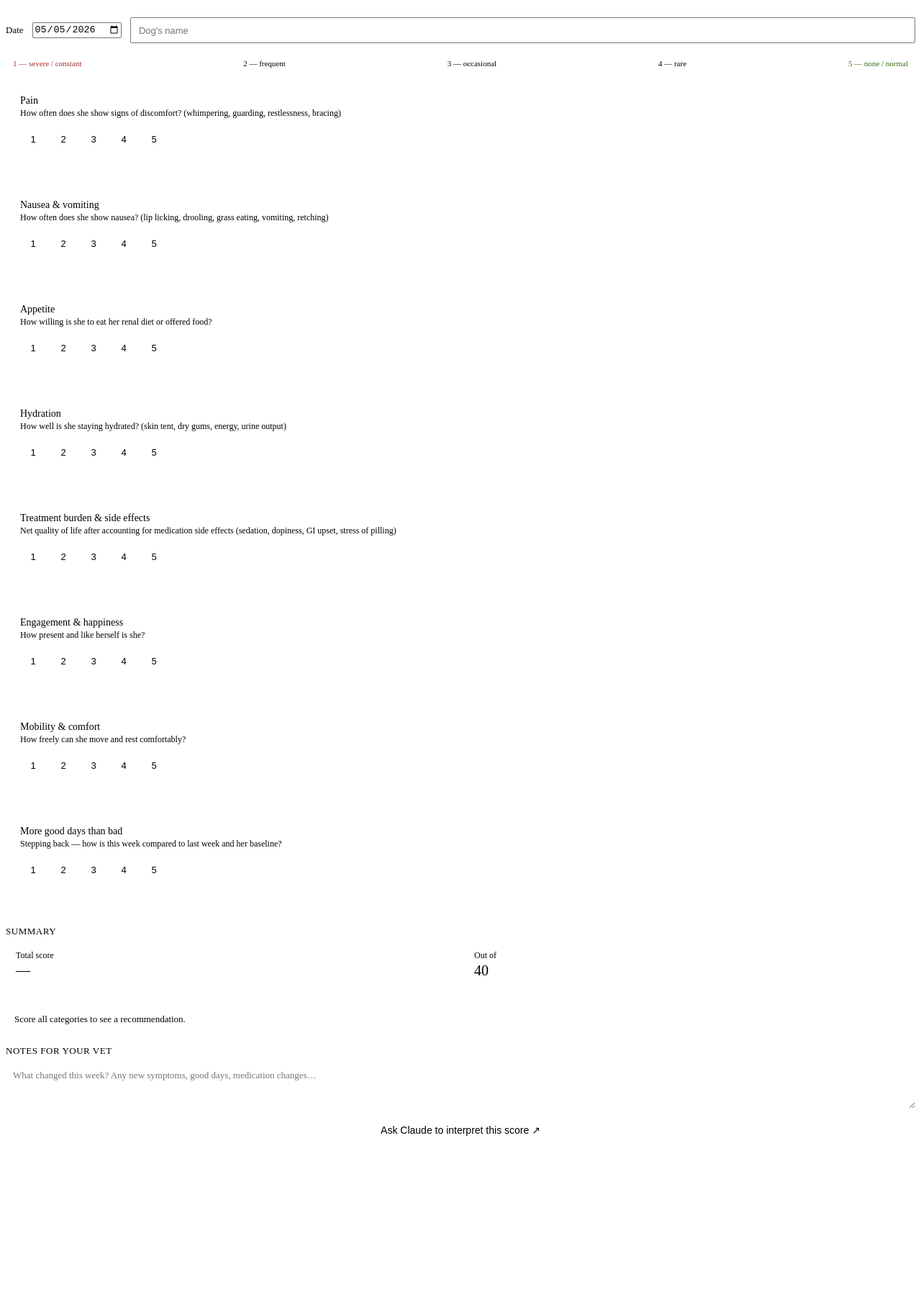
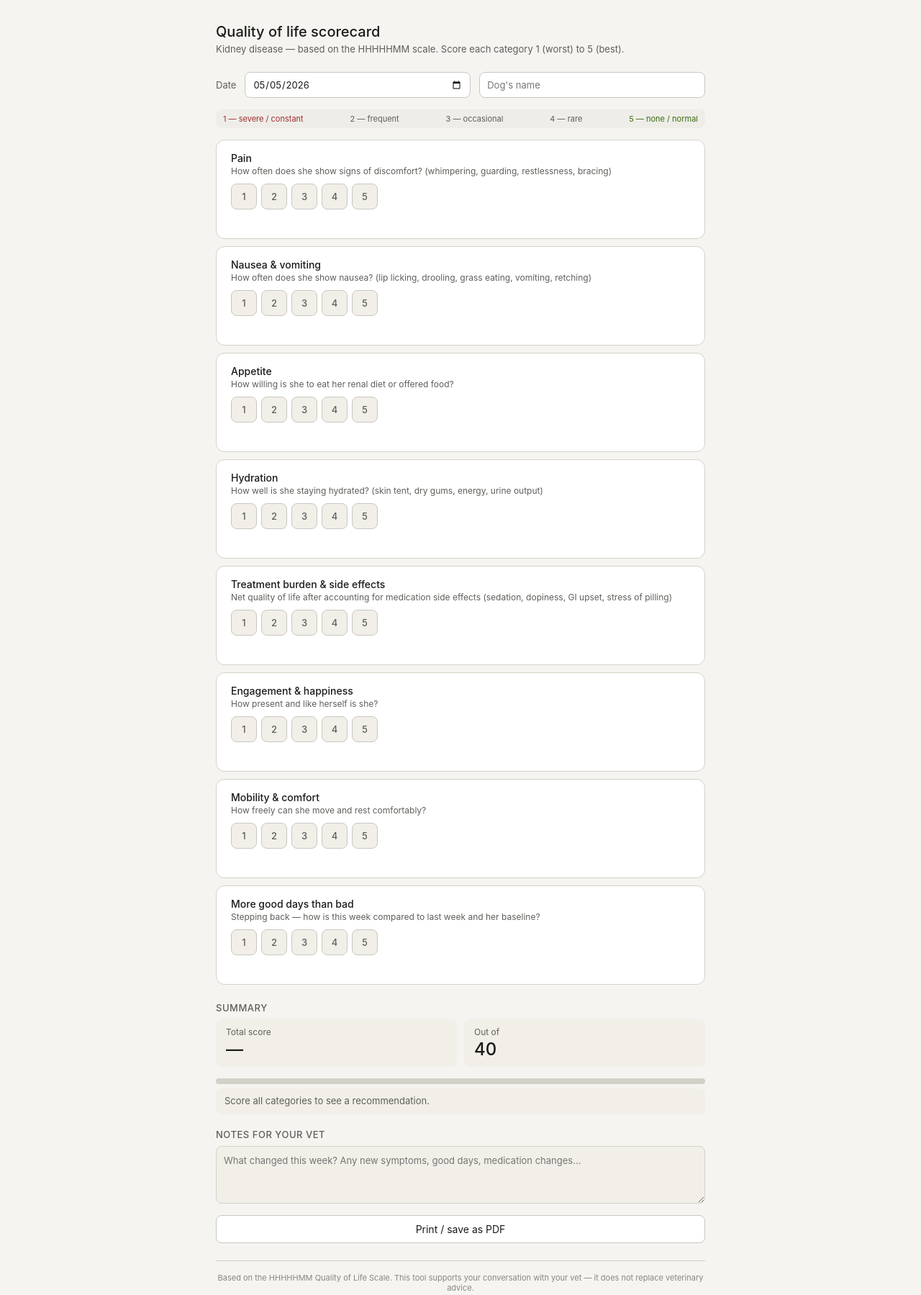
Before and after one commit to kapowlabola/dog-qol, a plain HTML site: page dog_kidney_qol_scorecard_v4.html in a window 1280 px wide. Shown: the whole page at 72% size. Before the commit the page ends 1596 px from the top, so only its background shows below. Drawn offline with Linux system fonts and the light colour scheme.

Commit message:
Refactor dog kidney QoL scorecard HTML and styles

```diff
--- a/dog_kidney_qol_scorecard_v4.html
+++ b/dog_kidney_qol_scorecard_v4.html
@@ -1,70 +1,307 @@
+<!DOCTYPE html>
+<html lang="en">
+<head>
+  <meta charset="UTF-8" />
+  <meta name="viewport" content="width=device-width, initial-scale=1.0" />
+  <title>Dog Quality of Life Scorecard — Kidney Disease</title>
+  <style>
+    *, *::before, *::after { box-sizing: border-box; margin: 0; padding: 0; }
 
-<style>
-  .section-label { font-size: 13px; font-weight: 500; color: var(--color-text-secondary); text-transform: uppercase; letter-spacing: 0.04em; margin: 0 0 8px; }
-  .category-card { background: var(--color-background-primary); border: 0.5px solid var(--color-border-tertiary); border-radius: var(--border-radius-lg); padding: 1rem 1.25rem; margin-bottom: 10px; }
-  .cat-title { font-size: 14px; font-weight: 500; color: var(--color-text-primary); margin: 0; }
-  .cat-subtitle { font-size: 12px; color: var(--color-text-secondary); margin: 2px 0 0; }
-  .score-buttons { display: flex; gap: 6px; flex-wrap: wrap; margin-top: 10px; }
-  .score-btn { width: 36px; height: 36px; border-radius: var(--border-radius-md); border: 0.5px solid var(--color-border-secondary); background: var(--color-background-secondary); font-size: 13px; font-weight: 500; cursor: pointer; color: var(--color-text-secondary); }
-  .score-desc { font-size: 12px; color: var(--color-text-secondary); margin-top: 8px; min-height: 16px; font-style: italic; }
-  .summary-bar { height: 8px; border-radius: 4px; background: var(--color-background-secondary); overflow: hidden; margin: 12px 0 6px; }
-  .summary-fill { height: 100%; border-radius: 4px; transition: width 0.3s, background 0.3s; }
-  .verdict { font-size: 13px; margin-top: 4px; padding: 8px 12px; border-radius: var(--border-radius-md); }
-  .note-area { width: 100%; min-height: 64px; font-size: 13px; padding: 10px; border: 0.5px solid var(--color-border-tertiary); border-radius: var(--border-radius-md); background: var(--color-background-secondary); color: var(--color-text-primary); resize: vertical; font-family: var(--font-sans); box-sizing: border-box; }
-  .action-btn { width: 100%; padding: 10px; font-size: 14px; cursor: pointer; border-radius: var(--border-radius-md); border: 0.5px solid var(--color-border-secondary); background: var(--color-background-primary); color: var(--color-text-primary); margin-top: 12px; }
-  .action-btn:hover { background: var(--color-background-secondary); }
-  .date-row { display: flex; gap: 12px; align-items: center; margin-bottom: 16px; }
-  .score-tally { display: grid; grid-template-columns: repeat(2, 1fr); gap: 10px; margin-bottom: 16px; }
-  .tally-card { background: var(--color-background-secondary); border-radius: var(--border-radius-md); padding: 10px 14px; }
-  .tally-label { font-size: 12px; color: var(--color-text-secondary); margin: 0 0 2px; }
-  .tally-val { font-size: 20px; font-weight: 500; color: var(--color-text-primary); margin: 0; }
-  .scale-legend { display: flex; justify-content: space-between; font-size: 11px; color: var(--color-text-secondary); margin-bottom: 16px; padding: 6px 10px; background: var(--color-background-secondary); border-radius: var(--border-radius-md); }
+    body {
+      font-family: -apple-system, BlinkMacSystemFont, "Segoe UI", Roboto, sans-serif;
+      background: #f5f4f0;
+      color: #1a1a18;
+      min-height: 100vh;
+      padding: 2rem 1rem;
+    }
+
+    .container {
+      max-width: 680px;
+      margin: 0 auto;
+    }
+
+    h1 {
+      font-size: 20px;
+      font-weight: 500;
+      margin-bottom: 4px;
+    }
+
+    .subtitle {
+      font-size: 13px;
+      color: #5f5e5a;
+      margin-bottom: 24px;
+    }
+
+    .date-row {
+      display: flex;
+      gap: 12px;
+      align-items: center;
+      margin-bottom: 16px;
+    }
+
+    .date-row label {
+      font-size: 13px;
+      color: #5f5e5a;
+      white-space: nowrap;
+    }
+
+    input[type="date"], input[type="text"] {
+      flex: 1;
+      height: 36px;
+      padding: 0 10px;
+      font-size: 13px;
+      border: 0.5px solid #c8c7bf;
+      border-radius: 8px;
+      background: #fff;
+      color: #1a1a18;
+      font-family: inherit;
+    }
+
+    input[type="date"]:focus, input[type="text"]:focus {
+      outline: none;
+      border-color: #888780;
+    }
+
+    .scale-legend {
+      display: flex;
+      justify-content: space-between;
+      font-size: 11px;
+      color: #5f5e5a;
+      margin-bottom: 16px;
+      padding: 6px 10px;
+      background: #eeede8;
+      border-radius: 8px;
+    }
+
+    .section-label {
+      font-size: 13px;
+      font-weight: 500;
+      color: #5f5e5a;
+      text-transform: uppercase;
+      letter-spacing: 0.04em;
+      margin: 0 0 8px;
+    }
+
+    .category-card {
+      background: #fff;
+      border: 0.5px solid #d3d1c7;
+      border-radius: 12px;
+      padding: 1rem 1.25rem;
+      margin-bottom: 10px;
+    }
+
+    .cat-title {
+      font-size: 14px;
+      font-weight: 500;
+      color: #1a1a18;
+    }
+
+    .cat-subtitle {
+      font-size: 12px;
+      color: #5f5e5a;
+      margin: 2px 0 0;
+    }
+
+    .score-buttons {
+      display: flex;
+      gap: 6px;
+      flex-wrap: wrap;
+      margin-top: 10px;
+    }
+
+    .score-btn {
+      width: 36px;
+      height: 36px;
+      border-radius: 8px;
+      border: 0.5px solid #c8c7bf;
+      background: #f1efe8;
+      font-size: 13px;
+      font-weight: 500;
+      cursor: pointer;
+      color: #5f5e5a;
+      font-family: inherit;
+      transition: background 0.1s, color 0.1s, border 0.1s;
+    }
+
+    .score-btn:hover {
+      background: #e2e0d8;
+    }
+
+    .score-desc {
+      font-size: 12px;
+      color: #5f5e5a;
+      margin-top: 8px;
+      min-height: 16px;
+      font-style: italic;
+    }
+
+    .summary-section {
+      margin-top: 24px;
+    }
+
+    .score-tally {
+      display: grid;
+      grid-template-columns: repeat(2, 1fr);
+      gap: 10px;
+      margin-bottom: 16px;
+    }
+
+    .tally-card {
+      background: #f1efe8;
+      border-radius: 8px;
+      padding: 10px 14px;
+    }
+
+    .tally-label {
+      font-size: 12px;
+      color: #5f5e5a;
+      margin-bottom: 2px;
+    }
+
+    .tally-val {
+      font-size: 24px;
+      font-weight: 500;
+      color: #1a1a18;
+    }
+
+    .summary-bar {
+      height: 8px;
+      border-radius: 4px;
+      background: #d3d1c7;
+      overflow: hidden;
+      margin: 12px 0 6px;
+    }
+
+    .summary-fill {
+      height: 100%;
+      border-radius: 4px;
+      transition: width 0.3s, background 0.3s;
+      width: 0%;
+      background: #c0dd97;
+    }
+
+    .verdict {
+      font-size: 13px;
+      margin-top: 4px;
+      padding: 8px 12px;
+      border-radius: 8px;
+      background: #f1efe8;
+      color: #5f5e5a;
+      line-height: 1.5;
+    }
+
+    .notes-section {
+      margin-top: 20px;
+    }
+
+    textarea {
+      width: 100%;
+      min-height: 80px;
+      font-size: 13px;
+      padding: 10px;
+      border: 0.5px solid #d3d1c7;
+      border-radius: 8px;
+      background: #f1efe8;
+      color: #1a1a18;
+      resize: vertical;
+      font-family: inherit;
+      line-height: 1.5;
+    }
+
+    textarea:focus {
+      outline: none;
+      border-color: #888780;
+    }
+
+    .print-btn {
+      width: 100%;
+      padding: 10px;
+      font-size: 14px;
+      cursor: pointer;
+      border-radius: 8px;
+      border: 0.5px solid #c8c7bf;
+      background: #fff;
+      color: #1a1a18;
+      margin-top: 12px;
+      font-family: inherit;
+    }
+
+    .print-btn:hover { background: #f1efe8; }
+
+    .footer {
+      text-align: center;
+      font-size: 11px;
+      color: #888780;
+      margin-top: 24px;
+      padding-top: 16px;
+      border-top: 0.5px solid #d3d1c7;
+    }
+
+    @media print {
+      body { background: #fff; padding: 0; }
+      .print-btn { display: none; }
+    }
+
+    @media (max-width: 480px) {
+      .scale-legend { flex-wrap: wrap; gap: 4px; }
+      .date-row { flex-wrap: wrap; }
+    }
   </style>
+</head>
+<body>
+  <div class="container">
+    <h1>Quality of life scorecard</h1>
+    <p class="subtitle">Kidney disease — based on the HHHHHMM scale. Score each category 1 (worst) to 5 (best).</p>
 
-<h2 style="position:absolute;left:-9999px;">Dog quality of life scorecard for kidney disease</h2>
-
-<div style="padding: 1rem 0 0;">
     <div class="date-row">
-    <label style="font-size:13px;color:var(--color-text-secondary);white-space:nowrap;">Date</label>
+      <label>Date</label>
       <input type="date" id="entry-date" />
-    <input type="text" placeholder="Dog's name" id="dog-name" style="flex:1;height:36px;padding:0 10px;font-size:13px;" />
+      <input type="text" id="dog-name" placeholder="Dog's name" />
     </div>
 
     <div class="scale-legend">
-    <span style="color:#A32D2D;">1 — severe / constant</span>
+      <span style="color:#a32d2d;">1 — severe / constant</span>
       <span>2 — frequent</span>
       <span>3 — occasional</span>
       <span>4 — rare</span>
-    <span style="color:#3B6D11;">5 — none / normal</span>
+      <span style="color:#3b6d11;">5 — none / normal</span>
     </div>
 
     <div id="categories"></div>
 
-  <div style="margin-top: 20px;">
+    <div class="summary-section">
       <p class="section-label">Summary</p>
       <div class="score-tally">
-      <div class="tally-card"><p class="tally-label">Total score</p><p class="tally-val" id="total-score">—</p></div>
-      <div class="tally-card"><p class="tally-label">Out of</p><p class="tally-val" id="max-score">—</p></div>
+        <div class="tally-card">
+          <p class="tally-label">Total score</p>
+          <p class="tally-val" id="total-score">—</p>
         </div>
-    <div class="summary-bar"><div class="summary-fill" id="score-bar" style="width:0%;background:#C0DD97;"></div></div>
-    <div class="verdict" id="verdict-box" style="background:var(--color-background-secondary);color:var(--color-text-secondary);">Score all categories to see a recommendation.</div>
+        <div class="tally-card">
+          <p class="tally-label">Out of</p>
+          <p class="tally-val" id="max-score">—</p>
+        </div>
+      </div>
+      <div class="summary-bar"><div class="summary-fill" id="score-bar"></div></div>
+      <div class="verdict" id="verdict-box">Score all categories to see a recommendation.</div>
     </div>
 
-  <div style="margin-top: 20px;">
-    <p class="section-label">Notes for your vet</p>
-    <textarea class="note-area" id="notes" placeholder="What changed this week? Any new symptoms, good days, medication changes…"></textarea>
+    <div class="notes-section">
+      <p class="section-label" style="margin-top:20px;">Notes for your vet</p>
+      <textarea id="notes" placeholder="What changed this week? Any new symptoms, good days, medication changes…"></textarea>
     </div>
 
-  <button class="action-btn" onclick="sendPrompt('Based on this QoL scorecard for my dog: ' + getSummary())">Ask Claude to interpret this score ↗</button>
+    <button class="print-btn" onclick="window.print()">Print / save as PDF</button>
+
+    <p class="footer">Based on the HHHHHMM Quality of Life Scale. This tool supports your conversation with your vet — it does not replace veterinary advice.</p>
   </div>
 
   <script>
     const COLORS = {
-  1: { bg: '#FCEBEB', color: '#A32D2D', border: '#F09595' },
-  2: { bg: '#FCEBEB', color: '#A32D2D', border: '#F09595' },
-  3: { bg: '#FAEEDA', color: '#854F0B', border: '#FAC775' },
-  4: { bg: '#FAEEDA', color: '#854F0B', border: '#FAC775' },
-  5: { bg: '#EAF3DE', color: '#3B6D11', border: '#C0DD97' }
+      1: { bg: '#fcebeb', color: '#a32d2d', border: '2px solid #f09595' },
+      2: { bg: '#fcebeb', color: '#a32d2d', border: '2px solid #f09595' },
+      3: { bg: '#faeeda', color: '#854f0b', border: '2px solid #fac775' },
+      4: { bg: '#faeeda', color: '#854f0b', border: '2px solid #fac775' },
+      5: { bg: '#eaf3de', color: '#3b6d11', border: '2px solid #c0dd97' }
     };
 
     const categories = [
@@ -174,39 +411,39 @@ function applyBtnStyle(btn, val, selected) {
         const c = COLORS[val];
         btn.style.background = c.bg;
         btn.style.color = c.color;
-    btn.style.border = '2px solid ' + c.border;
+        btn.style.border = c.border;
         btn.style.fontWeight = '700';
       } else {
         btn.style.background = '';
         btn.style.color = '';
-    btn.style.border = '0.5px solid var(--color-border-secondary)';
+        btn.style.border = '0.5px solid #c8c7bf';
         btn.style.fontWeight = '500';
       }
     }
 
     function setScore(catId, val) {
       scores[catId] = val;
-  document.querySelectorAll(`#btns-${catId} .score-btn`).forEach(b => {
+      document.querySelectorAll('#btns-' + catId + ' .score-btn').forEach(function(b) {
         applyBtnStyle(b, parseInt(b.dataset.val), parseInt(b.dataset.val) === val);
       });
-  document.getElementById(`desc-${catId}`).textContent = categories.find(c => c.id === catId).descs[val - 1];
+      var cat = categories.find(function(c) { return c.id === catId; });
+      document.getElementById('desc-' + catId).textContent = cat.descs[val - 1];
       updateSummary();
     }
 
     function build() {
-  const container = document.getElementById('categories');
-  categories.forEach(cat => {
-    const card = document.createElement('div');
+      var container = document.getElementById('categories');
+      categories.forEach(function(cat) {
+        var card = document.createElement('div');
         card.className = 'category-card';
-    const btns = [1,2,3,4,5].map(n =>
-      `<button class="score-btn" data-cat="${cat.id}" data-val="${n}" onclick="setScore('${cat.id}',${n})">${n}</button>`
-    ).join('');
-    card.innerHTML = `
-      <p class="cat-title">${cat.title}</p>
-      <p class="cat-subtitle">${cat.subtitle}</p>
-      <div class="score-buttons" id="btns-${cat.id}">${btns}</div>
-      <div class="score-desc" id="desc-${cat.id}"></div>
-    `;
+        var btns = [1,2,3,4,5].map(function(n) {
+          return '<button class="score-btn" data-cat="' + cat.id + '" data-val="' + n + '" onclick="setScore(\'' + cat.id + '\',' + n + ')">' + n + '</button>';
+        }).join('');
+        card.innerHTML =
+          '<p class="cat-title">' + cat.title + '</p>' +
+          '<p class="cat-subtitle">' + cat.subtitle + '</p>' +
+          '<div class="score-buttons" id="btns-' + cat.id + '">' + btns + '</div>' +
+          '<div class="score-desc" id="desc-' + cat.id + '"></div>';
         container.appendChild(card);
       });
       document.getElementById('entry-date').value = new Date().toISOString().split('T')[0];
@@ -214,53 +451,43 @@ function build() {
     }
 
     function updateSummary() {
-  const scored = Object.keys(scores).length;
-  const total = Object.values(scores).reduce((a, b) => a + b, 0);
-  const bar = document.getElementById('score-bar');
-  const verdict = document.getElementById('verdict-box');
-  const pct = Math.round((total / MAX) * 100);
+      var keys = Object.keys(scores);
+      var total = Object.values(scores).reduce(function(a, b) { return a + b; }, 0);
+      var bar = document.getElementById('score-bar');
+      var verdict = document.getElementById('verdict-box');
+      var pct = Math.round((total / MAX) * 100);
       bar.style.width = pct + '%';
 
-  const threshold_good = Math.round(MAX * 0.63);
-  const threshold_guarded = Math.round(MAX * 0.43);
-
-  if (scored < categories.length) {
-    document.getElementById('total-score').textContent = scored > 0 ? total + ' (partial)' : '—';
-    bar.style.background = '#C0DD97';
-    verdict.textContent = `${scored} of ${categories.length} categories scored.`;
-    verdict.style.background = 'var(--color-background-secondary)';
-    verdict.style.color = 'var(--color-text-secondary)';
+      if (keys.length < categories.length) {
+        document.getElementById('total-score').textContent = keys.length > 0 ? total + ' (partial)' : '—';
+        bar.style.background = '#c0dd97';
+        verdict.textContent = keys.length + ' of ' + categories.length + ' categories scored.';
+        verdict.style.background = '#f1efe8';
+        verdict.style.color = '#5f5e5a';
         return;
       }
 
       document.getElementById('total-score').textContent = total;
 
-  if (total >= threshold_good) {
+      if (total >= 26) {
         bar.style.background = '#639922';
-    verdict.style.background = '#EAF3DE';
-    verdict.style.color = '#3B6D11';
+        verdict.style.background = '#eaf3de';
+        verdict.style.color = '#3b6d11';
         verdict.innerHTML = '<strong>Score ' + total + '/' + MAX + ':</strong> Quality of life appears acceptable. Continue monitoring weekly. Celebrate the good days.';
-  } else if (total >= threshold_guarded) {
-    bar.style.background = '#BA7517';
-    verdict.style.background = '#FAEEDA';
-    verdict.style.color = '#854F0B';
+      } else if (total >= 18) {
+        bar.style.background = '#ba7517';
+        verdict.style.background = '#faeeda';
+        verdict.style.color = '#854f0b';
         verdict.innerHTML = '<strong>Score ' + total + '/' + MAX + ':</strong> Guarded. Some areas need attention — review with your vet whether suffering is manageable with current treatment.';
       } else {
-    bar.style.background = '#A32D2D';
-    verdict.style.background = '#FCEBEB';
-    verdict.style.color = '#A32D2D';
+        bar.style.background = '#a32d2d';
+        verdict.style.background = '#fcebeb';
+        verdict.style.color = '#a32d2d';
         verdict.innerHTML = '<strong>Score ' + total + '/' + MAX + ':</strong> Quality of life is significantly compromised. A compassionate conversation with your vet about end-of-life options is appropriate.';
       }
     }
 
-function getSummary() {
-  const name = document.getElementById('dog-name').value || 'my dog';
-  const date = document.getElementById('entry-date').value;
-  const notes = document.getElementById('notes').value;
-  const total = Object.values(scores).reduce((a, b) => a + b, 0);
-  const lines = categories.map(c => `${c.title}: ${scores[c.id] || '?'}/5`).join(', ');
-  return `${name} on ${date}. Scores (out of ${MAX}): ${lines}. Total: ${total}/${MAX}. Notes: ${notes || 'none'}`;
-}
-
     build();
   </script>
+</body>
+</html>
```
Lines whose indentation alone changed are shown as unchanged.
